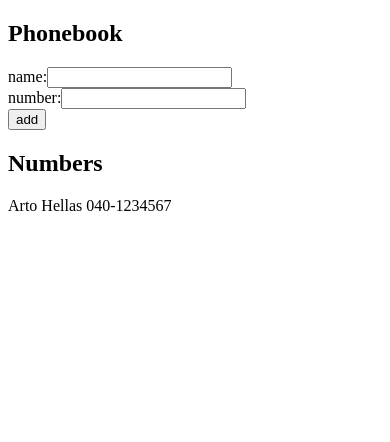
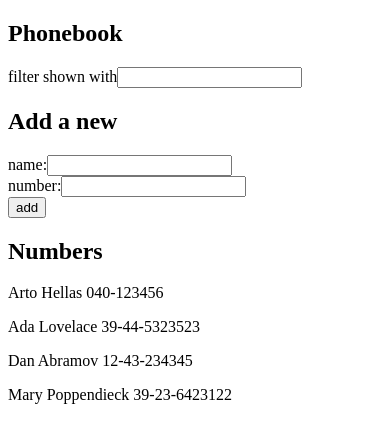
Before and after one commit to aamazigh/fullstackopen, a React (Vite) app in the folder part2/phonebook/: page / in a window 390 px wide. Shown: the top 442 px of the page. Built offline with nearby package versions, Linux system fonts and the light colour scheme.

Commit message:
2.9*: The Phonebook Step 4

```diff
--- a/part2/phonebook/src/App.jsx
+++ b/part2/phonebook/src/App.jsx
@@ -2,13 +2,14 @@
 
 const App = () => {
   const [persons, setPersons] = useState([
-    { name: 'Arto Hellas',
-      number: '040-1234567',
-      id: 1
-   }
+    { name: 'Arto Hellas', number: '040-123456', id: 1 },
+    { name: 'Ada Lovelace', number: '39-44-5323523', id: 2 },
+    { name: 'Dan Abramov', number: '12-43-234345', id: 3 },
+    { name: 'Mary Poppendieck', number: '39-23-6423122', id: 4 }
   ])
   const [newPerson, setNewPerson] = useState('')
   const [newNumber, setNewNumber] = useState('')
+  const [newFilter, setNewFilter] = useState('')
 
   const addPerson = (event) => {
     event.preventDefault()
@@ -42,9 +43,25 @@
     setNewNumber(event.target.value)
   }
 
+  const handleNewFilter = (event) => {
+    setNewFilter(event.target.value)
+  }
+
+  const filteredPersons = persons.filter( person =>
+    person.name.toLowerCase().includes(newFilter.toLowerCase()))
+
   return (
     <div>
       <h2>Phonebook</h2>
+
+      <div>
+        filter shown with
+        <input value={newFilter} onChange={handleNewFilter} />
+      </div>
+
+
+      <h2>Add a new</h2>
+
       <form onSubmit={addPerson}>
         <div>
           name:
@@ -67,10 +84,17 @@
         </div>
       </form>
       <h2>Numbers</h2>
-      {persons.map(person => {
+
+      {filteredPersons.map(person => {
         return (
           <p key={person.id}>{person.name} {person.number}</p>
-        )})}
+        )
+      })}
+
+      {/* {persons.map(person => {
+        return (
+          <p key={person.id}>{person.name} {person.number}</p>
+        )})} */}
     </div>
   )
 }
```
